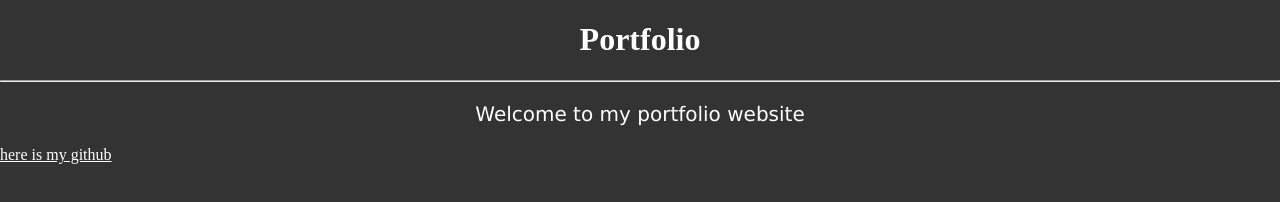
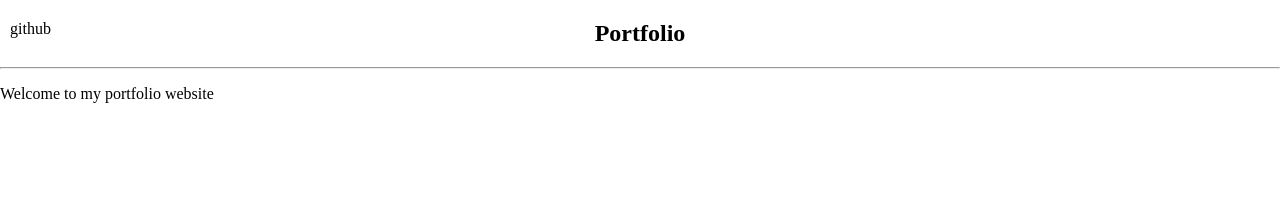
Before and after one commit to KernelFluffer/website, a plain HTML site: page index.html in a window 1280 px wide. Drawn offline with Linux system fonts and the light colour scheme.

Commit message:
revision of the look to the website

```diff
--- a/index.html
+++ b/index.html
@@ -9,12 +9,17 @@
     <script src="index.js"></script>
 </head>
 <body>
+    <main>
+        <section>
+            <h1 class="header-website-name">Portfolio</h1>
+            <li class="header-link-github"><a class="header-a-github" href="https://github.com/KernelFluffer">github</a></li>
+            <hr>
+        </section>
+    </main>
+    <section>
+    <p>Welcome to my portfolio website</p>
+    </section>
 
-    <h1>Portfolio</h1>
-    <hr>
-    <p>Welcome to my portfolio website</p>
-
-    <a class="github" title="KernelFluffer's github" href="https://github.com/KernelFluffer">here is my github</a>
 
 </body>
 </html>
--- a/styles.css
+++ b/styles.css
@@ -1,33 +1,20 @@
 body {
     margin: 0;
     padding: 0;
-    background-color: #333;
 }
 
-h1 {
-    color: white;
+.header-website-name {
     text-align: center;
 }
 
-p {
-    font-family: verdana;
-    font-size: 20px;
-    color: white;
-    text-align: center;
+.header-link-github {
+    position: fixed;
+    top: 10px;
+    display: flex;
+    margin: 10px;
 }
 
-a {
-    color: white;
-    text-align: center;
+.header-a-github {
+    text-decoration: none;
+    color: black;
 }
-
-.anime-garden {
-    width: 50%;
-    display: block;
-    margin-left: auto;
-    margin-right: auto;
-}
-
-.github {
-    text-align: center;
-}
```
